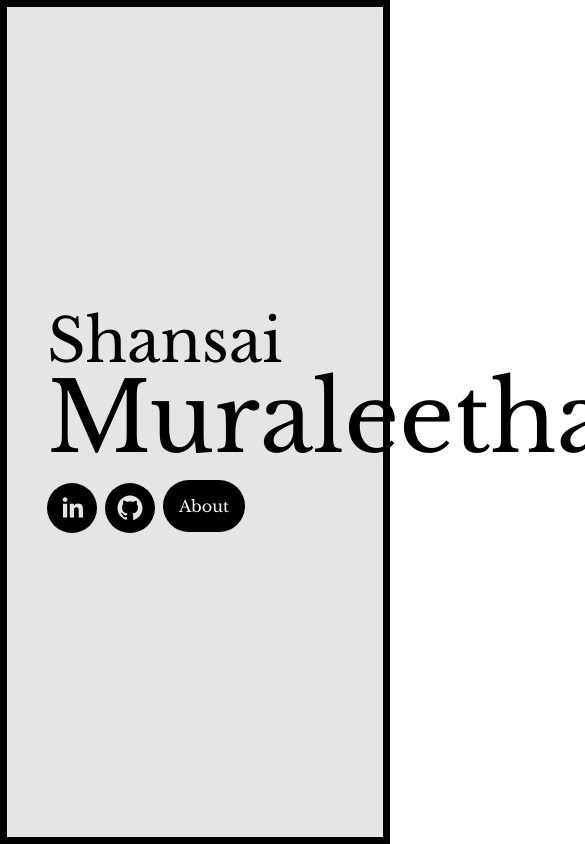
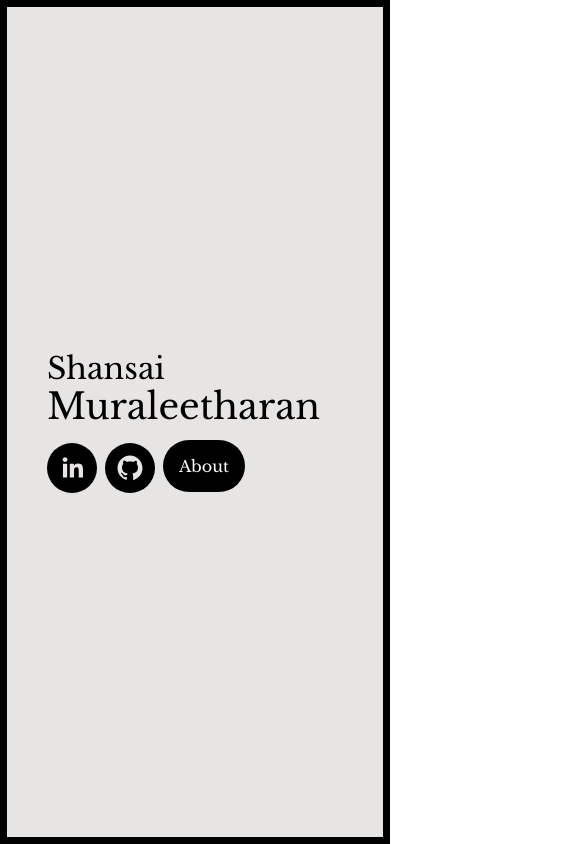
Before and after one commit to TheGreatShan/muraleetharanpages, a Next.js app: page / in a window 390 px wide. Shown: the top 844 px of the page, 585 px wide, since content can reach past the window. Built offline with nearby package versions, Linux system fonts and the light colour scheme.

Commit message:
Mobile design for home page was created

```diff
--- a/src/app/page.tsx
+++ b/src/app/page.tsx
@@ -6,15 +6,14 @@ export default function Home() {
 
         <div
             className="content-center bg-[#e7e5e4] h-screen text-black font-libre border-solid border-[7px] p-10 border-black">
-            <h1 className="text-6xl">Shansai</h1>
-            <h1 className="text-8xl">Muraleetharan</h1>
+            <h1 className="md:text-6xl text-3xl">Shansai</h1>
+            <h1 className="md:text-8xl text-4xl">Muraleetharan</h1>
             <div className={"mt-4"}>
                 <SocialIcon network={"linkedin"} url={"https://www.linkedin.com/in/shansai-muraleetharan"}
                             bgColor={"black"} className={"mr-2"}/>
                 <SocialIcon network={"github"} url={"https://github.com/TheGreatShan"}
                             bgColor={"black"} className={"mr-2"}/>
                 <Link href={"/about"} className={"text-white bg-black p-4 rounded-full"}>About</Link>
-
             </div>
         </div>
     );
```
